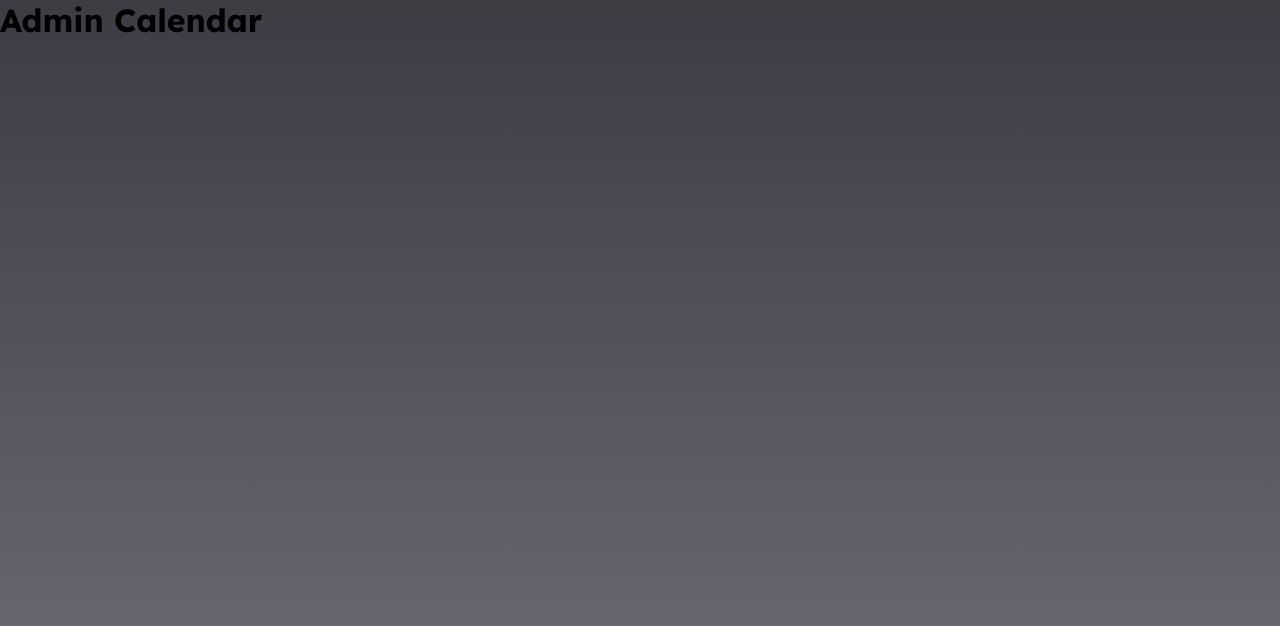
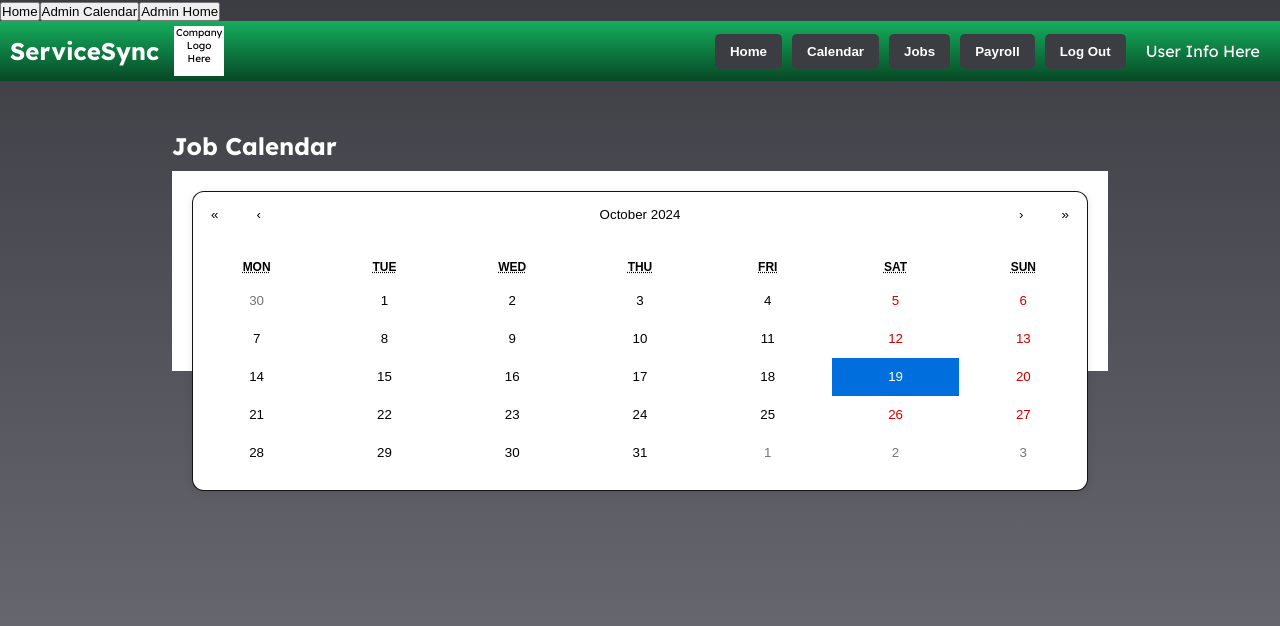
Before and after one commit to bardiaMehrzad/ServiceSync, a React (Create React App) app in the folder my-app/: page /AdminCalendar in a window 1280 px wide. Shown: the top 626 px of the page. Built offline with nearby package versions, Linux system fonts and the light colour scheme.

Commit message:
Added Calendar component to the adminCalendar page with CSS styling and added 3 buttons to the homepage for the user to navigate to the adminCalendar page, AdminHome page

```diff
--- a/my-app/package.json
+++ b/my-app/package.json
@@ -11,6 +11,7 @@
     "@types/react": "^18.3.11",
     "@types/react-dom": "^18.3.1",
     "react": "^18.3.1",
+    "react-calendar": "^5.0.0",
     "react-dom": "^18.3.1",
     "react-router-dom": "^6.27.0",
     "react-scripts": "5.0.1",
--- a/my-app/src/App.tsx
+++ b/my-app/src/App.tsx
@@ -2,20 +2,33 @@ import React from "react";
 import {
   BrowserRouter as Router,
   Routes,
-  Route
+  Route,
+  Link
 } from 'react-router-dom';
 import DefaultHome from "./pages/DefaultHome";
 import AdminCalendar from "./pages/AdminCalendar";
 import AdminHome from "./pages/AdminHome";
-
+import './App.css';
 
 function App() {
   return (
     <Router>
+      <div className="button-container">
+        <Link to="/">
+          <button className="nav-button">Home</button>
+        </Link>
+        <Link to="/AdminCalendar">
+          <button className="nav-button">Admin Calendar</button>
+        </Link>
+        <Link to="/AdminHome">
+          <button className="nav-button">Admin Home</button>
+        </Link>
+      </div>
+
       <Routes>
-        <Route path="/" element={<DefaultHome/>} />
-        <Route path="/AdminCalendar" element={<AdminCalendar/>} />
-        <Route path="/AdminHome" element={<AdminHome/>} />
+        <Route path="/" element={<DefaultHome />} />
+        <Route path="/AdminCalendar" element={<AdminCalendar />} />
+        <Route path="/AdminHome" element={<AdminHome />} />
       </Routes>
     </Router>
   );
--- a/my-app/src/pages/AdminCalendar.tsx
+++ b/my-app/src/pages/AdminCalendar.tsx
@@ -1,11 +1,41 @@
-import React from "react";
+import React, { useState } from "react";
+import Calendar from "react-calendar";
+import 'react-calendar/dist/Calendar.css';
+import './CSS/AdminCalendar.css';
 
 const AdminCalendar = () => {
+    const [date, setDate] = useState(new Date());
+    const handleSelectDate = () => {
+        const newDate = new Date(10/20/2024);
+        setDate(newDate);
+    };
+
     return (
-        <div>
-            <h1>Admin Calendar</h1>
-        </div>
+        <div className="admin-calendar">
+            <header className="navbar">
+                <div className="navbar-left">
+                    <div className="servicesync-text">ServiceSync</div>
+                    <div className="company-logo">Company Logo Here</div>
+                </div>
+                <div className="navbar-right">
+                    <button>Home</button>
+                    <button>Calendar</button>
+                    <button>Jobs</button>
+                    <button>Payroll</button>
+                    <button>Log Out</button>
+                    <div className="user-info">User Info Here</div>
+                </div>
+            </header>
+            <div className="page-content">
+                <div className="calendar-section">
+                    <h2>Job Calendar</h2>
+                    <div className="calendar">
+                        <Calendar value={date} />
+                    </div>
+                    </div>
+                </div>
+            </div>
     );
-}
+};
 
 export default AdminCalendar;
--- /dev/null
+++ b/my-app/src/pages/CSS/AdminCalendar.css
@@ -0,0 +1,81 @@
+@import url('https://fonts.googleapis.com/css2?family=Lexend:wght@100..900&display=swap');
+
+* {
+    margin: 0;
+    padding: 0;
+    box-sizing: border-box;
+}
+
+html, body {
+    background: linear-gradient(180deg, #3C3C43 0%, #6F6F78 95%);
+    height: 100%;
+    font-family: 'Lexend', sans-serif;
+}
+
+.navbar {
+    background: linear-gradient(180deg, #14AE5C 0%, #084826 100%);
+    height: 60px;
+    display: flex;
+    align-items: center;
+    justify-content: space-between;
+    padding: 10px;
+}
+
+.navbar-left {
+    display: flex;
+    align-items: center;
+}
+
+.navbar-right {
+    display: flex;
+    align-items: center;
+}
+
+.servicesync-text {
+    font-size: 24px;
+    font-weight: bold;
+    color: #ffffff;
+}
+
+.company-logo {
+    margin-left: 15px;
+    width: 50px;
+    height: 50px;
+    font-size: 10px;
+    background-color: #ffffff;
+    text-align: center;
+}
+
+.navbar-right button {
+    background-color: #3C3C43;
+    color: white;
+    border: none;
+    padding: 10px 15px;
+    margin-right: 10px;
+    cursor: pointer;
+    border-radius: 5px;
+    font-weight: bold;
+}
+
+.page-content {
+    display: flex;
+    flex-direction: column;
+    align-items: center;
+    flex-grow: 0.5;
+    padding: 20px;
+}
+
+.calendar-section {
+    text-align: left;
+}
+
+
+.react-calendar {
+
+    width: 100%;
+    max-width: 1200px;
+    height: 300px;
+    border: 1px solid hsla(0, 100%, 1%, 0.925);
+    border-radius: 12px;
+    box-shadow: 0 2px 8px rgba(0, 0, 0, 0.1);
+}
--- a/package.json
+++ b/package.json
@@ -18,6 +18,7 @@
   "homepage": "https://github.com/Team-Best-Effort/ServiceSync#readme",
   "dependencies": {
     "react": "^18.2.0",
+    "react-calendar": "^5.0.0",
     "react-dom": "^18.2.0",
     "react-router-dom": "^6.27.0"
   }
```
Also changed, not shown: 2 other files (tests, documents, lock files or other folders).
